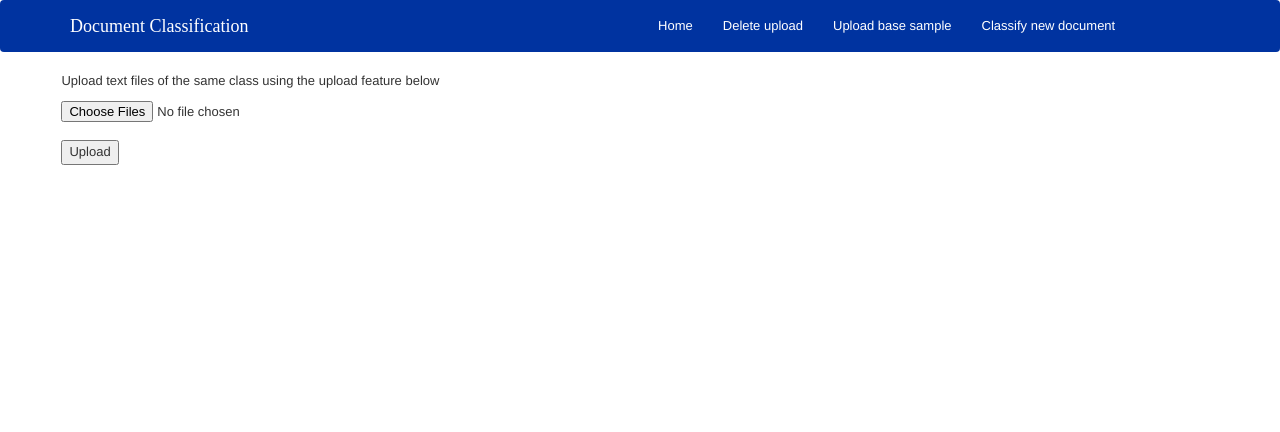
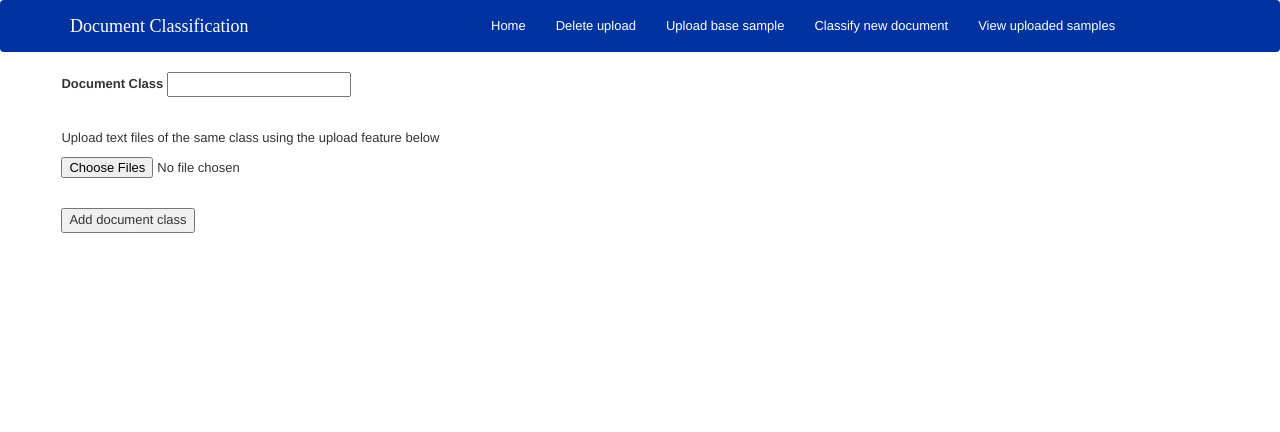
Before and after one commit to addryal/doc-classification, a Flask app: template project/document/templates/document/upload_folder.html in a window 1280 px wide. Shown: the top 432 px of the page. Run offline with Flask 2, Linux system fonts and the light colour scheme; the template is opened without the code that fills it: values that come from a table or form of the project are taken from there, others are empty; tables that the repository leaves empty hold one stand-in row (values such as "Sample post"); some libraries are stand-ins or nearby versions.

Commit message:
Added DB model for saving doc classes and list view for docs

```diff
--- /dev/null
+++ b/project/document/forms.py
@@ -0,0 +1,9 @@
+from flask_wtf import Form
+from wtforms import StringField,SubmitField
+from flask_wtf.file import FileField, FileRequired, FileAllowed
+from wtforms.validators import DataRequired, Email
+
+class DocumentUploadForm(Form):
+    doc_class = StringField('Document Class', validators=[DataRequired()])
+    document = FileField('Document', validators=[FileRequired(), FileAllowed(['txt', 'xlsx'], 'Text files only')])
+    submit = SubmitField('Add document class')
--- a/project/document/templates/document/upload_folder.html
+++ b/project/document/templates/document/upload_folder.html
@@ -1,31 +1,16 @@
-{##}
-{#{% extends "base.html" %}#}
-{##}
-{# {% block content %}#}
-{#    <title>Upload new File</title>#}
-{#    <h1>Upload new File</h1>#}
-{#    <form method=post enctype=multipart/form-data>#}
-{#      <input type=file name=file>#}
-{#      <input type=submit value=Upload>#}
-{#    </form>#}
-{##}
-{##}
-{##}
-{##}
-{# {% endblock content %}#}
-
 
 
 {% extends "base.html" %}
 
  {% block content %}
     <title>Upload new File</title>
-     <p>Upload text files of the same class using the upload feature below</p>
     <form method=post enctype=multipart/form-data>
-     <p><input type='file' name='file[]' multiple=''>
-         <br>
-         <input type='submit' value='Upload'>
-    </p>
+        <p>{{ form.doc_class.label }} {{ form.doc_class() }} </p>
+        <br>
+        <p>Upload text files of the same class using the upload feature below</p>
+        <p><input type='file' name='file[]' multiple=''> </p>
+        <br>
+        <p>{{ form.submit() }} </p>
     </form>
 
 
--- a/project/static/styles.css
+++ b/project/static/styles.css
@@ -19,6 +19,20 @@ span
     margin: 2px
     }
 
+th, td {
+  padding: 10px;
+    border: 1px solid black;
+  border-collapse: collapse;
+}
+
+table
+{
+    margin-left: 4.8%;
+}
+
+
+
+
 
 .navbar-brand.title {color: #FFFFFF; font-family: Sansita, serif}
 .nav-list { position: relative; right: 7% }
--- a/project/templates/base.html
+++ b/project/templates/base.html
@@ -28,10 +28,14 @@
                     <li><a href="{{ url_for('document.delete_folder')}}" class="color-me"> Delete upload </a></li>
                     <li><a href="{{ url_for('document.upload_folder') }}" class="color-me"> Upload base sample </a></li>
                     <li><a href="{{ url_for('document.upload_file') }}" class="color-me"> Classify new document </a></li>
+                    <li><a href="{{ url_for('document.view_classes') }}" class="color-me"> View uploaded samples </a></li>
                 </ul>
             </div>
         </nav>
         {% endblock navbar %}
+
+
+
 
         {# empty block for custom content #}
         {% block content %} {% endblock content %}
```
Also changed, not shown: project/document/templates/document/list.html (added, +24 -0 lines), project/document/views.py (+33 -3 lines), project/forms.py (deleted, +0 -9 lines), project/document/__init__.py (added).
